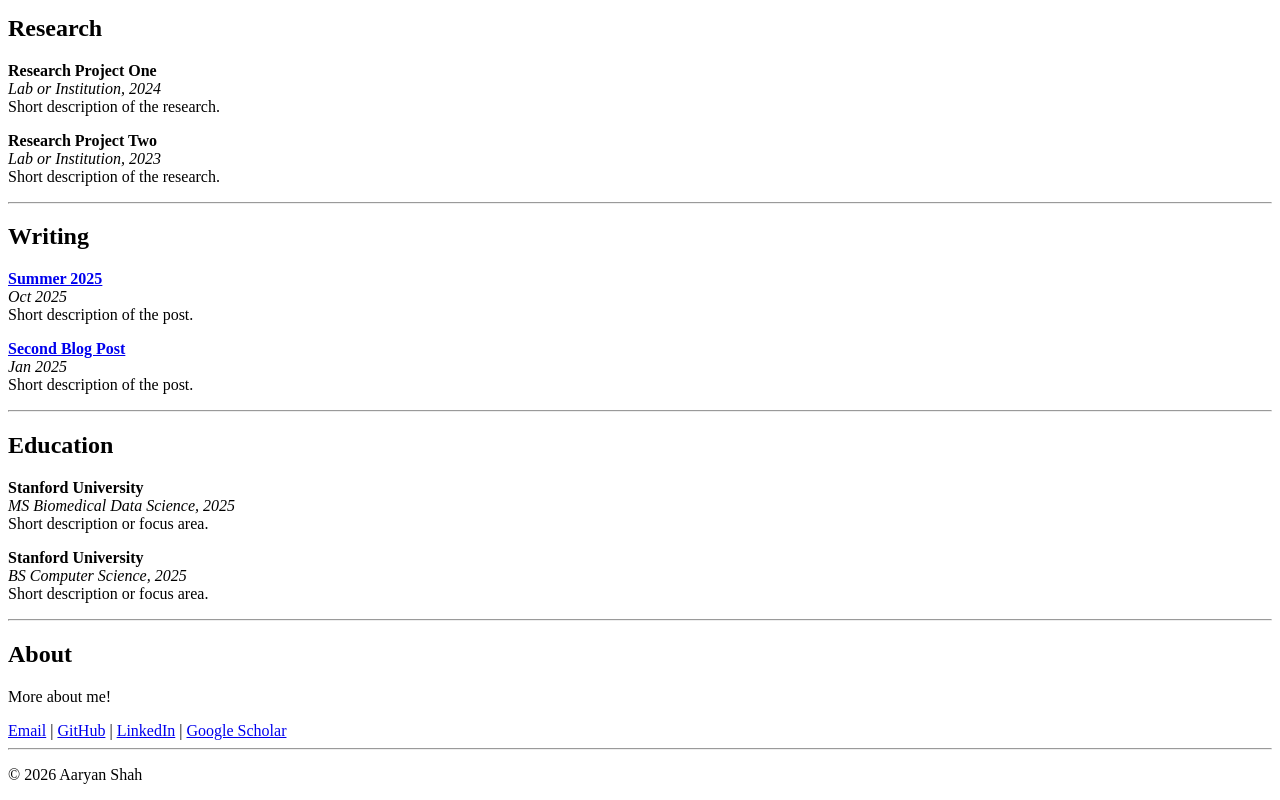
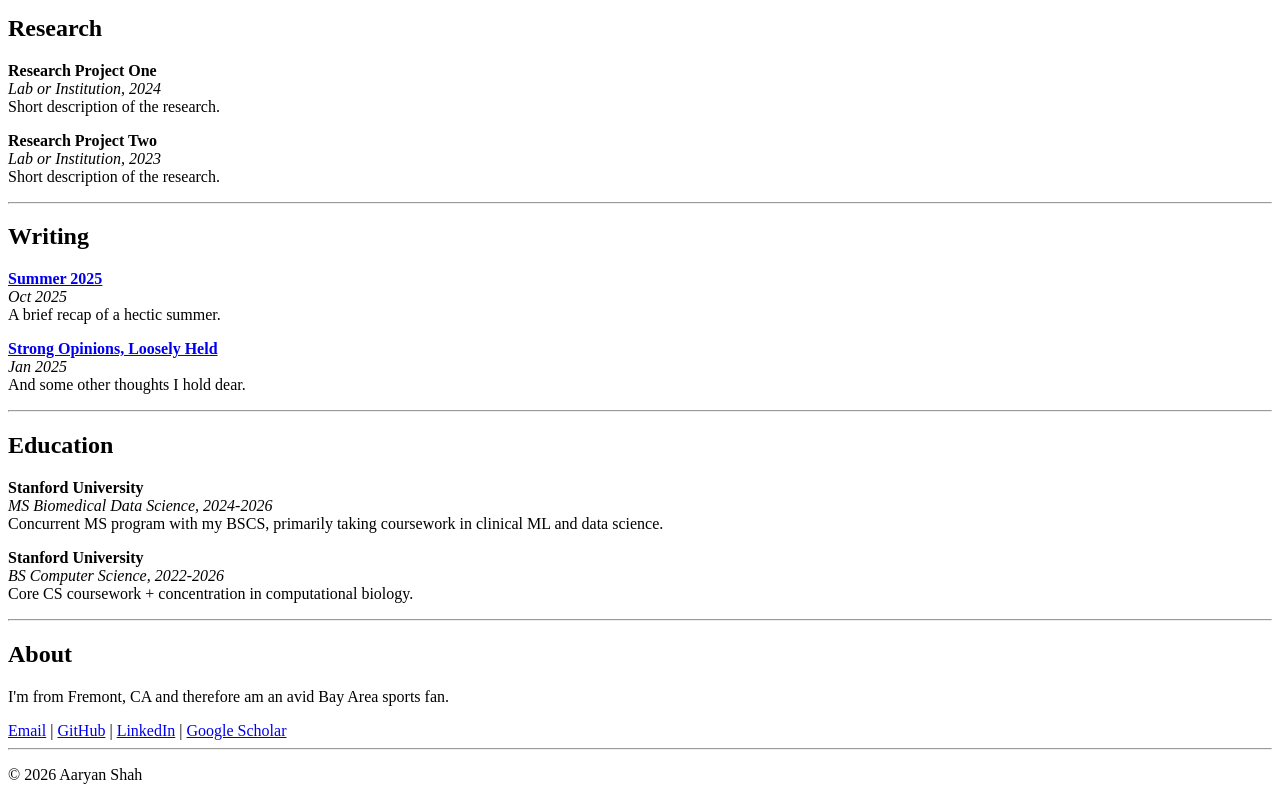
Before and after one commit to aaryanxshah/aaryanxshah.github.io, a Next.js app: page / in a window 1280 px wide. Shown: the part 416-1216 px from the top of the page. Built offline with nearby package versions, Linux system fonts and the light colour scheme.

Commit message:
content changes

```diff
--- a/src/app/page.tsx
+++ b/src/app/page.tsx
@@ -45,15 +45,15 @@ export default function Home() {
       <h2>Writing</h2>
 
       <p>
-        <strong><a href="/first-post">Summer 2025</a></strong><br />
+        <strong><a href="/summer-2025">Summer 2025</a></strong><br />
         <em>Oct 2025</em><br />
-        Short description of the post.
+        A brief recap of a hectic summer.
       </p>
 
       <p>
-        <strong><a href="/second-post">Second Blog Post</a></strong><br />
+        <strong><a href="/solh">Strong Opinions, Loosely Held</a></strong><br />
         <em>Jan 2025</em><br />
-        Short description of the post.
+        And some other thoughts I hold dear.
       </p>
 
       <hr />
@@ -62,21 +62,22 @@ export default function Home() {
 
       <p>
         <strong>Stanford University</strong><br />
-        <em>MS Biomedical Data Science, 2025</em><br />
-        Short description or focus area.
+        <em>MS Biomedical Data Science, 2024-2026</em><br />
+        Concurrent MS program with my BSCS, primarily taking coursework in clinical ML and data science.
       </p>
 
       <p>
         <strong>Stanford University</strong><br />
-        <em>BS Computer Science, 2025</em><br />
-        Short description or focus area.
+        <em>BS Computer Science, 2022-2026</em><br />
+        Core CS coursework + concentration in computational biology.
       </p>
 
       <hr />
 
       <h2>About</h2>
       <p>
-        More about me!
+        I'm from Fremont, CA and therefore am an avid Bay Area sports fan.
+
       </p>
       <a href="mailto:aaryans@stanford.edu">Email</a> | <a href="https://github.com/aaryanxshah">GitHub</a> | <a href="https://linkedin.com/in/aaryanxshah">LinkedIn</a> | <a href="https://scholar.google.com/citations?user=sfw7ATcAAAAJ&hl=en&oi=ao">Google Scholar</a>
 
```
Also changed, not shown: src/app/[slug]/page.tsx (+10 -10 lines).
